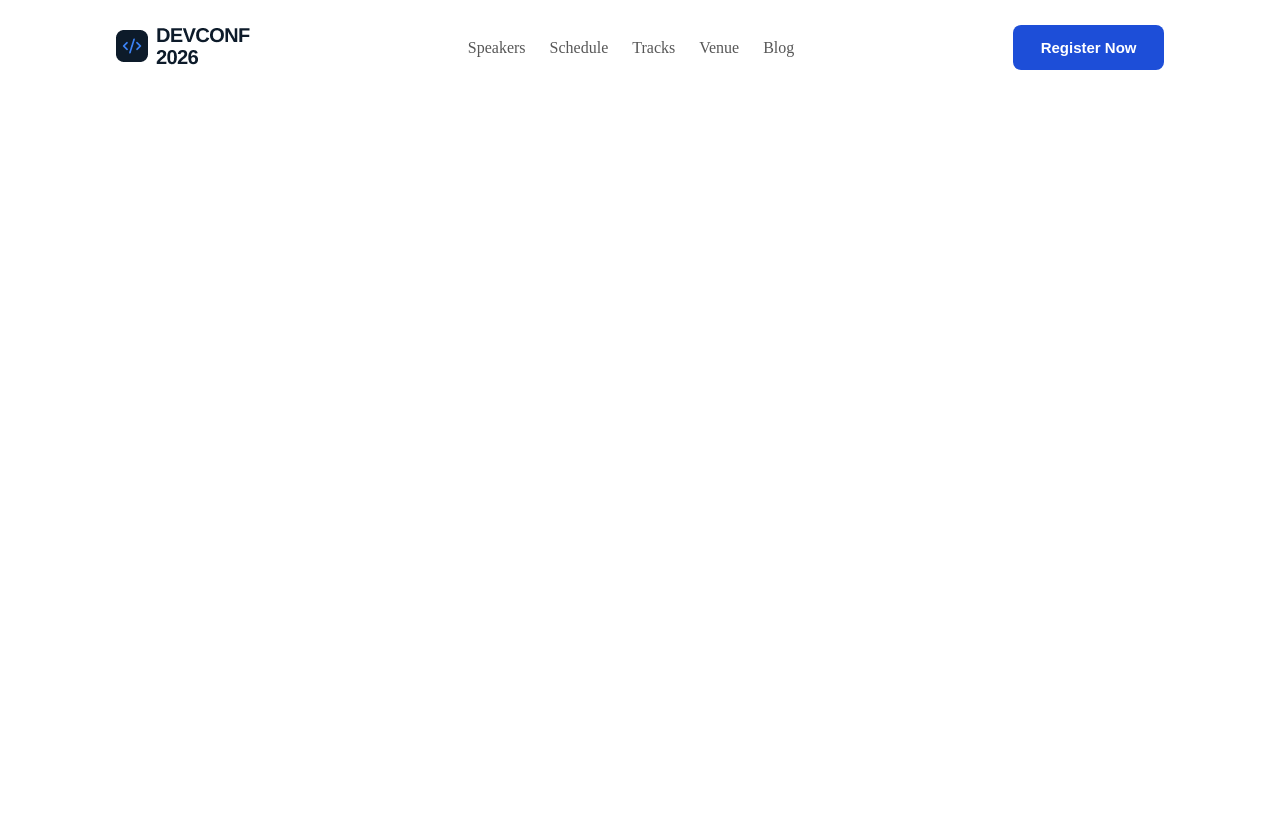
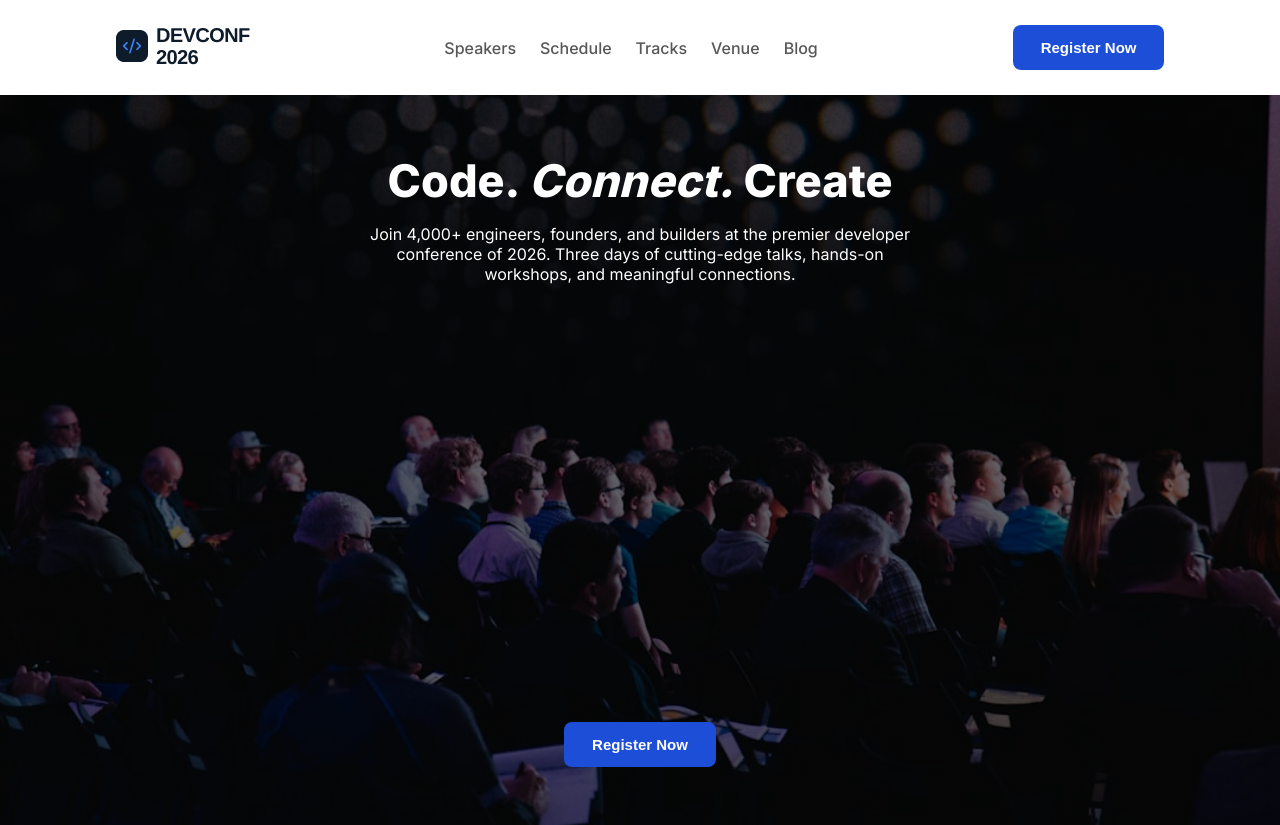
Before and after one commit to engrayhan18125-tasnim/Assignment-1, a plain HTML site: page index.html in a window 1280 px wide. Before the commit the page ends 800 px from the top, so only its background shows below. Drawn offline with Linux system fonts and the light colour scheme.

Commit message:
2nd commit-add Herro section

```diff
--- a/index.html
+++ b/index.html
@@ -5,7 +5,13 @@
     <meta name="viewport" content="width=device-width, initial-scale=1.0" />
     <title>Assignment-1</title>
     <link rel="stylesheet" href="./style.css" />
+
+    <link
+      href="https://fonts.googleapis.com/css2?family=Inter:wght@400;500;600;700;800&display=swap"
+      rel="stylesheet"
+    />
   </head>
+
   <body>
     <header>
       <nav class="nav-parent">
@@ -22,10 +28,28 @@
               <li><a href="">Blog</a></li>
             </ul>
           </div>
-        <button  class="common-button">Register Now</button>
-
+          <button class="common-button">Register Now</button>
+        </div>
       </nav>
     </header>
+    <main>
+      <section class="herro-parent">
+        <div class="herro-section">
+          <div class="herro-text">
+            <h1>Code. <em>Connect.</em> Create</h1>
 
+            <p>
+              Join 4,000+ engineers, founders, and builders at the premier
+              developer conference of 2026. Three days of cutting-edge talks,
+              hands-on workshops, and meaningful connections.
+            </p>
+          </div>
+
+          <div class="button">
+            <button class="common-button herro-button">Register Now</button>
+          </div>
+        </div>
+      </section>
+    </main>
   </body>
 </html>
--- a/style.css
+++ b/style.css
@@ -32,3 +32,42 @@
   font-weight: 600;
   border: none;
 }
+.herro-section {
+  background-image:
+    linear-gradient(rgba(0, 0, 0, 0.6), rgba(0, 0, 0, 0.6)),
+    url("./assets/banner.jpg");
+
+  height: 730px;
+
+  background-size: cover;
+  background-position: center;
+  background-repeat: no-repeat;
+
+  display: flex;
+  flex-direction: column;
+
+  justify-content: center;
+  align-items: center;
+
+  text-align: center;
+  color: #ffffff;
+  gap: 60%;
+}
+body {
+  font-family: "Inter", sans-serif;
+}
+.herro-text {
+  display: flex;
+  flex-direction: column;
+  align-items: center;
+  gap: 16px;
+  text-align: center;
+}
+
+.herro-text p {
+  width: 45%;
+}
+.herro-text h1 {
+  font-weight: 800;
+  font-size: 45px;
+}
```
Lines whose indentation alone changed are shown as unchanged.
